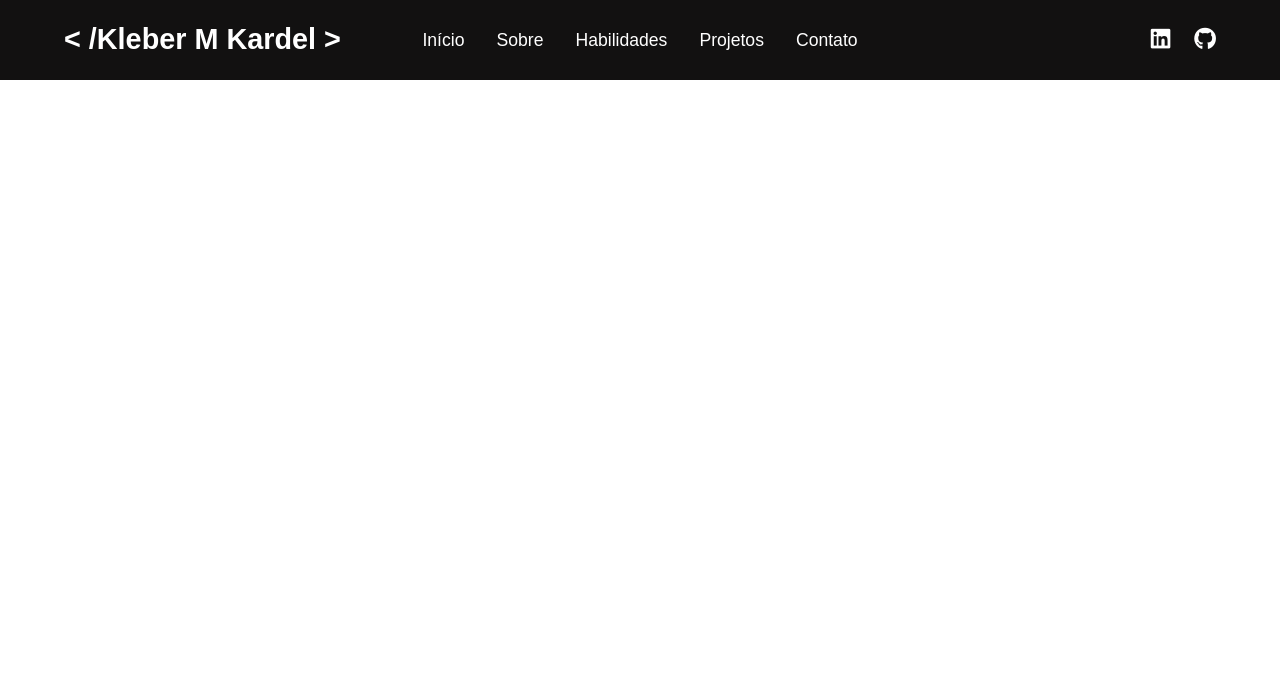
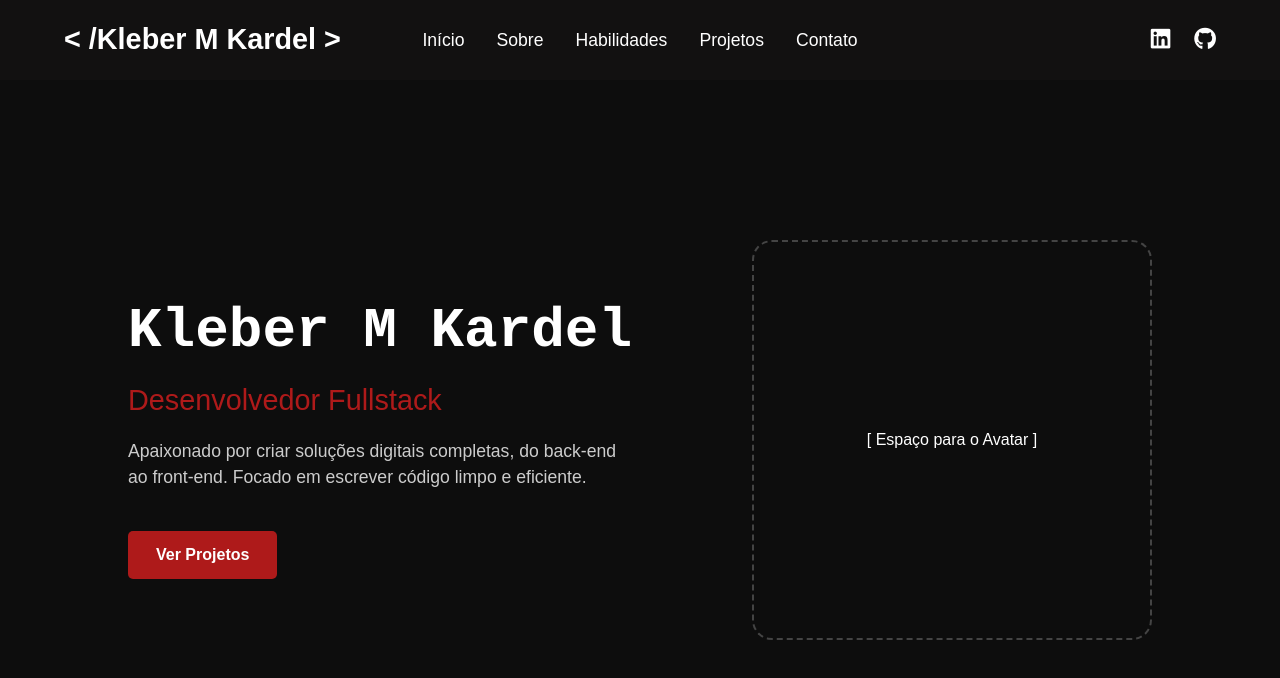
Before and after one commit to klebermkardel/portfolio, a React (Vite) app: page / in a window 1280 px wide. Shown: the top 678 px of the page. Built offline with nearby package versions, Linux system fonts and the light colour scheme.

Commit message:
feat: Cria componente Hero.jsx e o implementa dentro de App.jsx

```diff
--- a/src/App.jsx
+++ b/src/App.jsx
@@ -1,4 +1,5 @@
 import Navbar from "./components/Navbar";
+import Hero from "./components/Hero";
 import './index.css';
 
 function App() {
@@ -6,7 +7,7 @@ function App() {
     <>
       <Navbar />
       <main>
-
+        <Hero />
       </main>
     </>
   );
--- /dev/null
+++ b/src/components/Hero.jsx
@@ -0,0 +1,51 @@
+import React, { useState, useEffect, useRef } from 'react';
+
+const Hero = () => {
+    const [text, setText] = useState("");
+    const fullText = "Kleber M Kardel";
+    const indexRef = useRef(0);
+
+    useEffect(() => {
+        // Removemos o setText("") daqui de cima para evitar o aviso do ESLint.
+        // O estado inicial já é "" (definido no useState).
+
+        indexRef.current = 0;
+
+        const timer = setInterval(() => {
+            if (indexRef.current < fullText.length) {
+                const char = fullText.charAt(indexRef.current);
+                setText((prev) => prev + char);
+                indexRef.current += 1;
+            } else {
+                clearInterval(timer);
+            }
+        }, 100);
+
+        return () => {
+            clearInterval(timer);
+            // Opcional: limpa o texto quando o utilizador sai da seção
+            // Mas para um Typewriter de entrada, geralmente não é necessário.
+        };
+    }, []);
+
+    return (
+        <section id="inicio" className="hero">
+            <div className="hero-content">
+                <h1 className="hero-title">{text}</h1>
+                <h2 className="hero-subtitle">Desenvolvedor Fullstack</h2>
+                <p className='hero-description'>
+                    Apaixonado por criar soluções digitais completas, do back-end ao front-end.
+                    Focado em escrever código limpo e eficiente.
+                </p>
+                <a href="#projetos" className="btn-primary">Ver Projetos</a>
+            </div>
+            <div className="hero-image">
+                <div className="art-container">
+                    <span>[ Espaço para o Avatar ]</span>
+                </div>
+            </div>
+        </section>
+    );
+};
+
+export default Hero;
```
